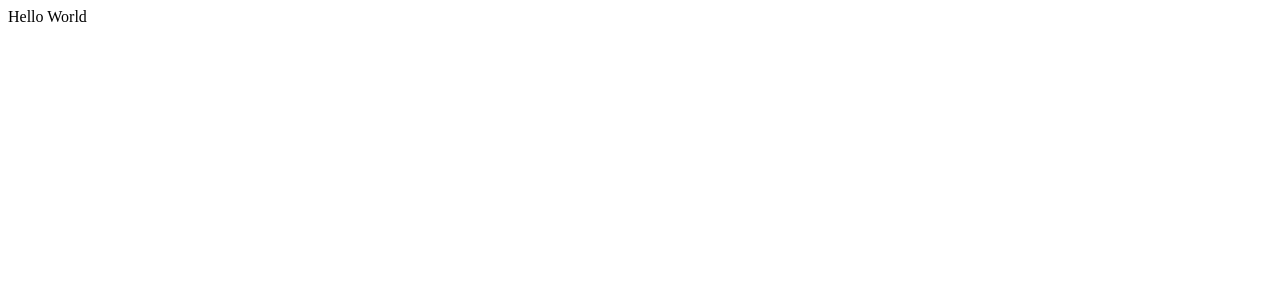
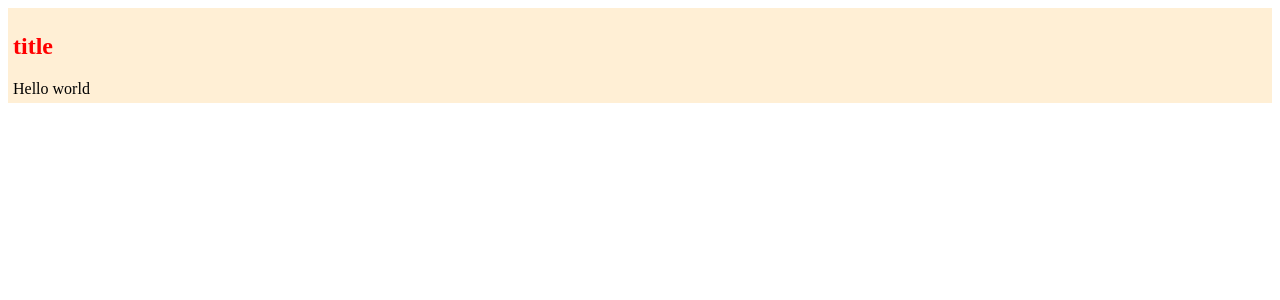
Before and after one commit to lengband/lengband-blog-admin, a React app: page / in a window 1280 px wide. Shown: the top 300 px of the page. Built offline with nearby package versions, Linux system fonts and the light colour scheme; the HTML template or start-up script is replaced by a standard one.

Commit message:
init-5: style

```diff
--- a/package.json
+++ b/package.json
@@ -37,6 +37,7 @@
     "html-webpack-plugin": "^3.2.0",
     "react": "^16.8.6",
     "react-dom": "^16.8.6",
+    "styled-components": "^4.3.1",
     "webpack-merge": "^4.2.1"
   },
   "husky": {
--- a/src/App.jsx
+++ b/src/App.jsx
@@ -1,7 +1,23 @@
 import React from "react";
+import styled from "styled-components";
+
+const Wrapper = styled.section`
+  padding: 5px;
+  background: papayawhip;
+`;
+
+const Title = styled.h1`
+  font-size: 1.5em;
+  color: red;
+`;
 
 function App() {
-  return <div>Hello World</div>;
+  return (
+    <Wrapper>
+      <Title>title</Title>
+      <div>Hello world</div>
+    </Wrapper>
+  );
 }
 
 export default App;
```
